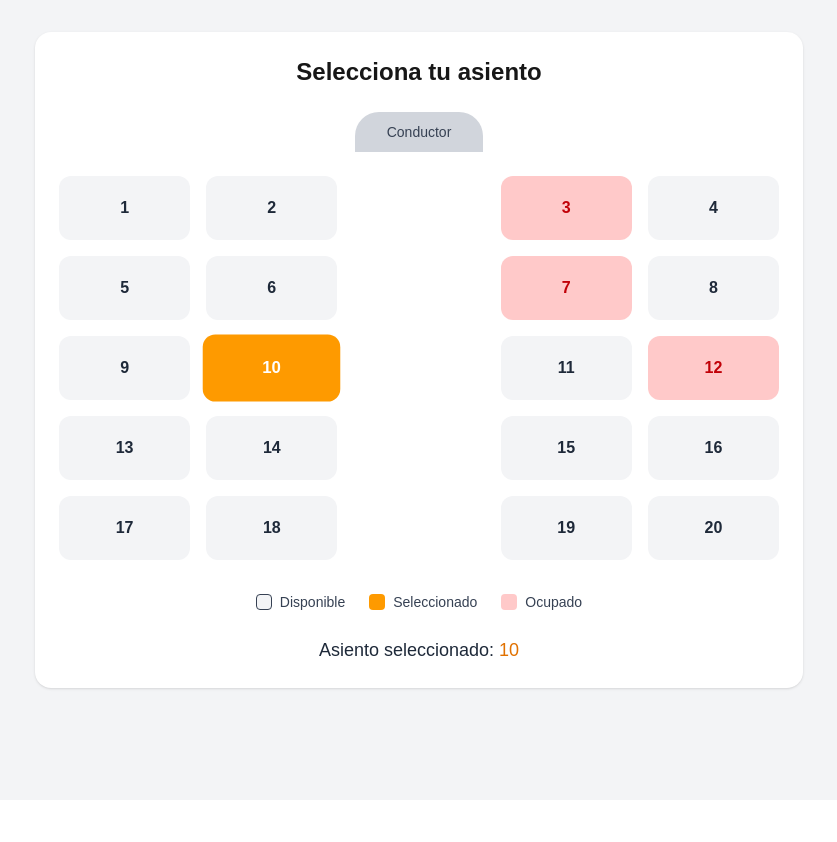
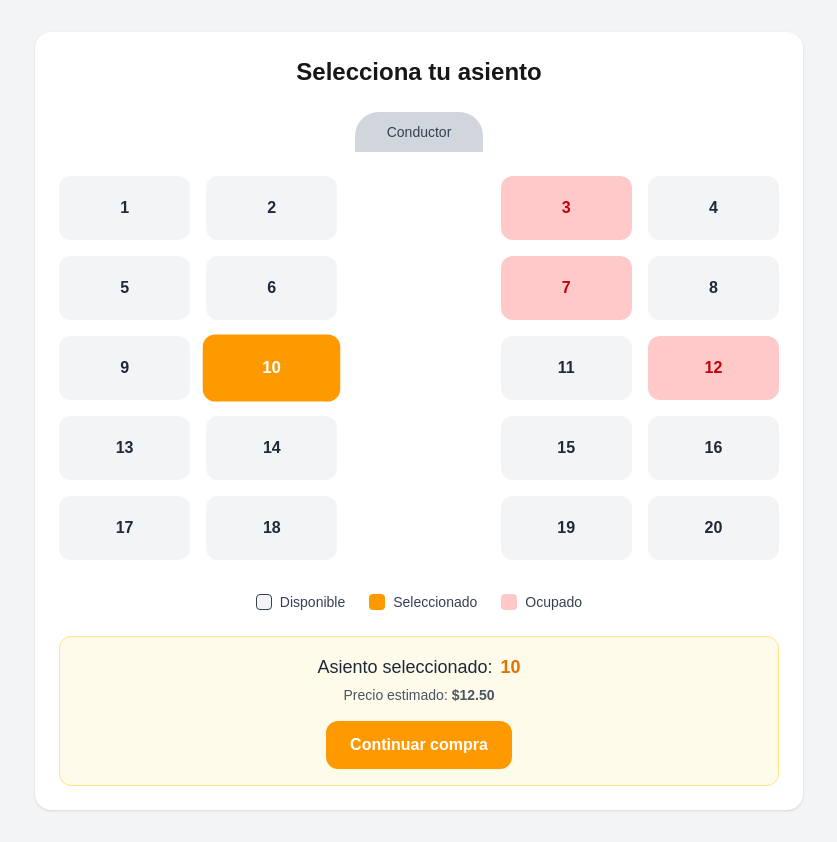
Before and after one commit to RobertM21-web/pasajes-interprovincial, a Next.js app: page /cliente/selector-asientos in a window 1280 px wide. Both pictures are taken after a click on the button "10". Shown: the whole page, without its empty margins (221-1058 px from the left). Before the commit the page ends 800 px from the top, so only its background shows below. Built offline with nearby package versions, Linux system fonts and the light colour scheme.

Commit message:
feat(cliente): agregar resumen y acción de compra en selector de asientos

```diff
--- a/components/asientos/SelectorAsientos.tsx
+++ b/components/asientos/SelectorAsientos.tsx
@@ -99,11 +99,21 @@ export default function SelectorAsientos() {
       </div>
 
       {selectedSeat && (
-        <div className="mt-6 text-center">
-          <p className="text-lg font-medium text-gray-800">
-            Asiento seleccionado:{" "}
-            <span className="text-amber-600">{selectedSeat}</span>
-          </p>
+        <div className="mt-6 text-center bg-amber-50 border border-amber-200 rounded-xl p-4">
+            <p className="text-lg font-medium text-gray-800">
+            Asiento seleccionado:
+            <span className="ml-2 text-amber-600 font-bold">
+                {selectedSeat}
+            </span>
+            </p>
+
+            <p className="text-sm text-gray-600 mt-1">
+            Precio estimado: <span className="font-semibold">$12.50</span>
+            </p>
+
+            <button className="mt-4 px-6 py-3 bg-amber-500 hover:bg-amber-600 text-white rounded-xl font-semibold transition-all duration-200">
+            Continuar compra
+            </button>
         </div>
       )}
     </div>
```
